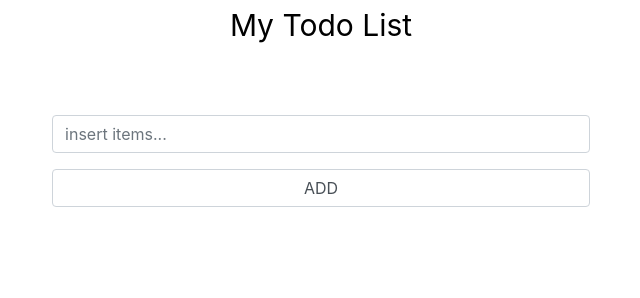
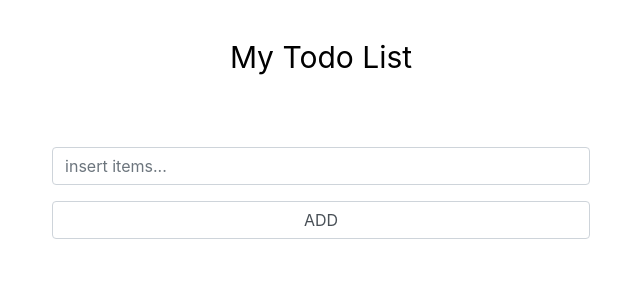
Before and after one commit to iamSogand/TodoList, a plain HTML site: page index.html in a window 1280 px wide. Shown: the whole page, without its empty margins (319-959 px from the left). Drawn offline with Linux system fonts and the light colour scheme.

Commit message:
increased header and input padding

```diff
--- a/index.html
+++ b/index.html
@@ -8,7 +8,7 @@
   </head>
   <style>
     .header {
-      padding: 3px;
+      padding: 35px;
       text-align: center;
       color: black;
       font-size: 30px;
@@ -19,7 +19,7 @@
       <p>My Todo List</p>
     </div>
 
-    <div class="row mt-5 mb-2">
+    <div class="row mt-3 mb-2">
       <div class="col-5 mx-auto px-1">
         <input
           type="text"
@@ -48,5 +48,6 @@
         </div>
       </div>
     </main>
+
   </body>
 </html>
```
